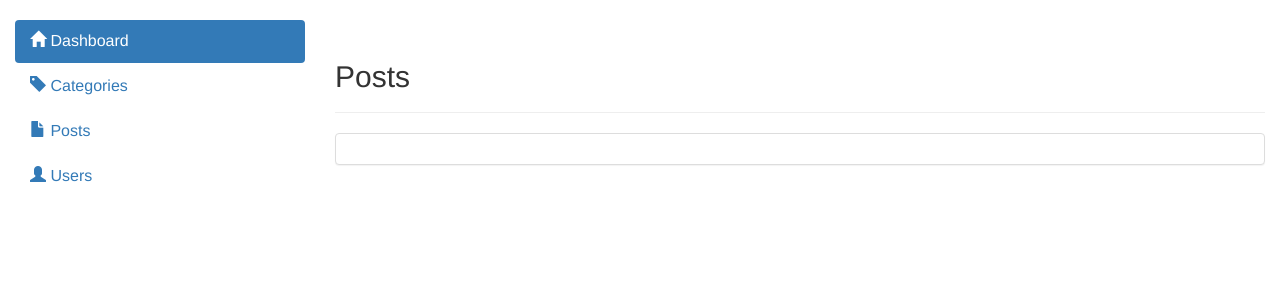
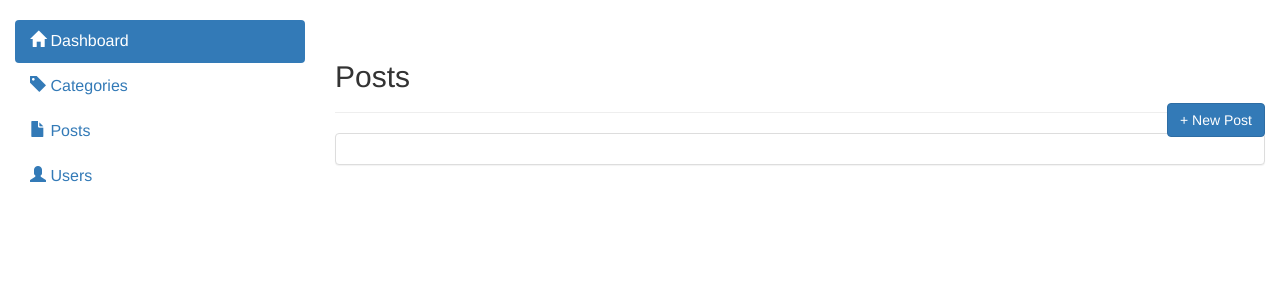
Before and after one commit to nkushh/djangoblog, a Django app: page /posts/ in a window 1280 px wide. Shown: the part 52-352 px from the top of the page. Run offline with Django 3.2, Linux system fonts and the light colour scheme; data that the repository does not hold is empty; some libraries are stand-ins or nearby versions.

Commit message:
Added post creation and Editing modules

```diff
--- a/blog/templates/blog/new_post.html
+++ b/blog/templates/blog/new_post.html
@@ -9,6 +9,7 @@
 		<form class="form-horizontal" role="form" method="POST">
 		{% csrf_token %}
 			{{ form.as_p}}
+			<button type="submit" class="btn btn-primary">Submit</button>
 		</form>
 	</div>
 </div>
--- a/blog/templates/blog/post_details.html
+++ b/blog/templates/blog/post_details.html
@@ -10,7 +10,7 @@
 		<p>{{ post.text }}</p>
 	</div>
 	<div class="panel-footer">
-		<button class="btn btn-primary" type="button"><span class="glyphicon glyphicon-edit"></span> Edit</button>
+		<a href="{% url 'edit-post' pk=post.pk %}"><button class="btn btn-primary" type="button"><span class="glyphicon glyphicon-edit"></span> Edit</button></a>
 		<button class="btn btn-danger" type="button"><span class="glyphicon glyphicon-trash"></span> Delete</button>
 	</div>
 </div>
--- a/blog/templates/blog/posts.html
+++ b/blog/templates/blog/posts.html
@@ -3,7 +3,7 @@
 {% block title %}Posts{% endblock %}
 
 {% block content %}
-<div class="page-header"><h2>Posts</h2></div>
+<div class="page-header"><h2>Posts</h2> <a href="{% url 'new-post' %}"><button class="btn btn-primary pull-right" type="button"><span class="glphicon glyphicon-plus"></span> New Post</button></a></div>
 <div class="panel panel-default">
 	<div class="panel-body">
 	{% for post in posts %}
--- a/blog/urls.py
+++ b/blog/urls.py
@@ -6,5 +6,7 @@ urlpatterns = [
 	url(r'^post/(?P<pk>\d+)/$', views.postDetails, name="post-details"),
 	url(r'^dashboard/$', views.dashboard, name="dashboard"),
 	url(r'^post/(?P<pk>\d+)/detail/$', views.post_details, name="details"),
-	url(r'^posts/', views.posts, name="posts"),
+	url(r'^posts/$', views.posts, name="posts"),
+	url(r'^posts/new/$', views.newPost, name="new-post"),
+	url(r'^posts/(?P<pk>\d+)/edit/$', views.editPost, name="edit-post"),
 ]
--- a/blog/views.py
+++ b/blog/views.py
@@ -5,7 +5,7 @@ from .forms import PostForm
 
 # Create your views here.
 def allBlogs(request):
-	posts = Post.objects.filter(published_on__lte=timezone.now()).order_by('created_on')
+	posts = Post.objects.filter(published_on__lte=timezone.now()).order_by('-created_on')
 	return render(request, 'blog/index.html', {'posts':posts})
 
 def postDetails(request, pk):
@@ -17,7 +17,7 @@ def dashboard(request):
 	return render(request, 'blog/dashboard.html', {'posts':posts})
 
 def newPost(request):
-	if method.request=="POST":
+	if request.method=="POST":
 		form = PostForm(request.POST)
 		if form.is_valid():
 			post = form.save(commit=False)
@@ -29,6 +29,20 @@ def newPost(request):
 		form = PostForm()
 	return render(request, 'blog/new_post.html', {'form':form})
 
+def editPost(request, pk):
+	post = get_object_or_404(Post, pk=pk)
+	if request.method=="POST":
+		form = PostForm(request.POST, instance=post)
+		if form.is_valid():
+			post = form.save(commit=False)
+			post.author = request.user
+			post.published_on = timezone.now()
+			post.save()
+			return redirect('post_details', pk=post.pk)
+	else:
+		form = PostForm(instance=post)
+	return render(request, 'blog/new_post.html', {'form':form})
+
 def post_details(request, pk):
 	post = Post.objects.get(pk=pk)
 	return render(request, 'blog/post_details.html', {'post':post})
```
